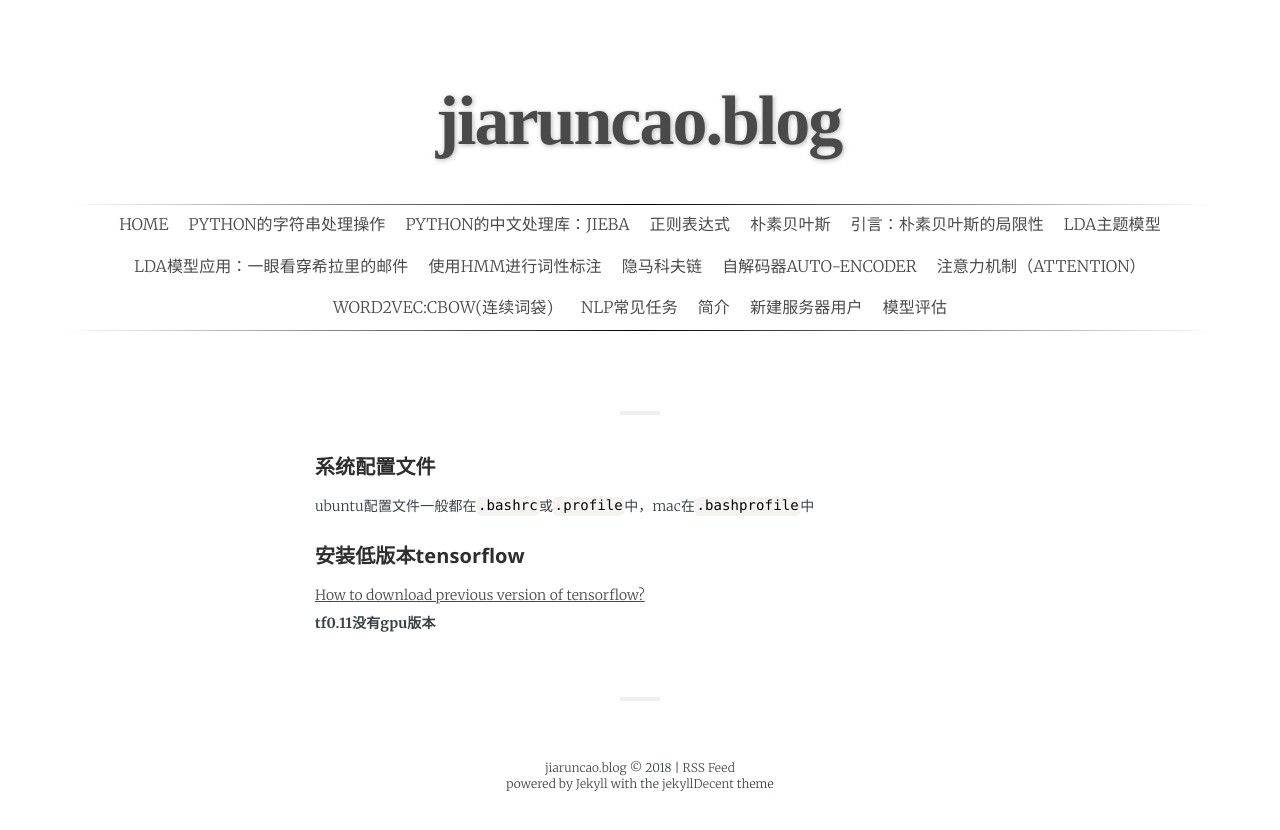
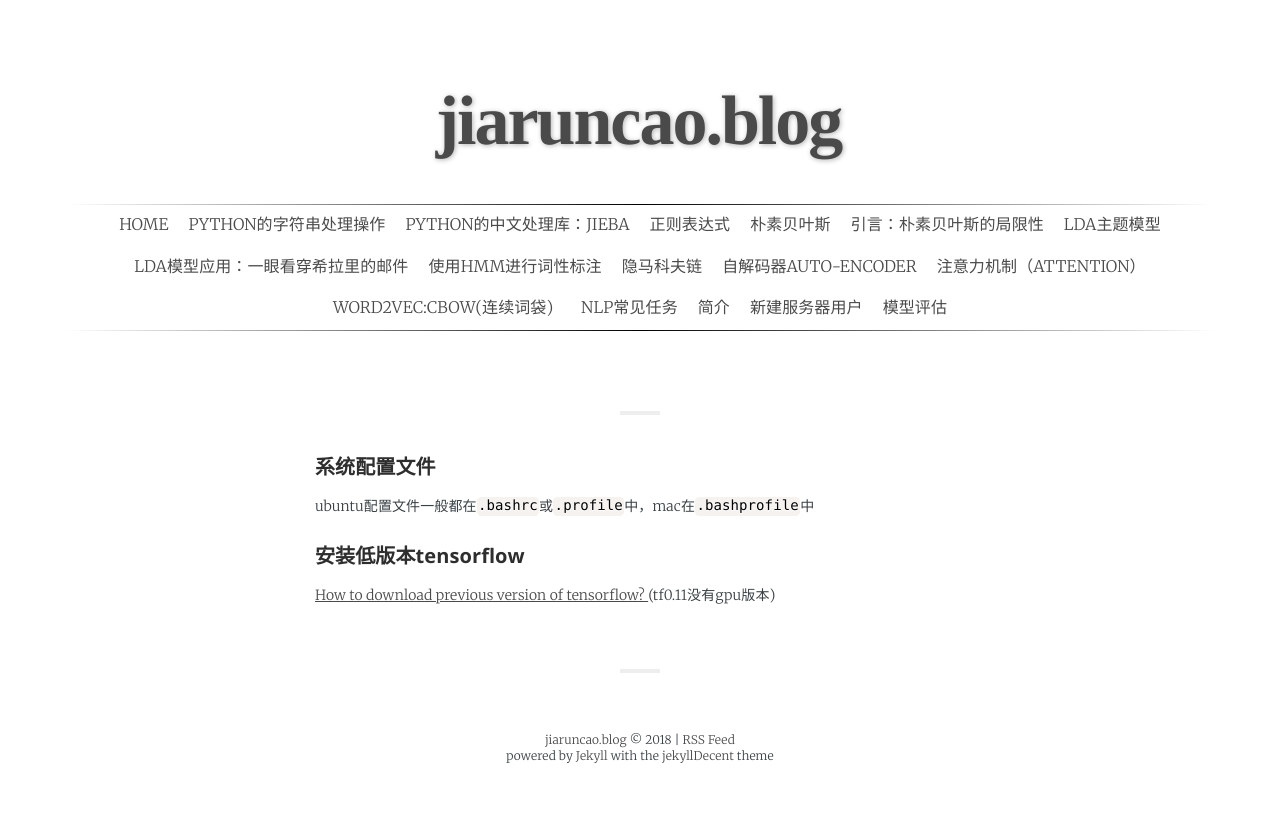
Before and after one commit to jiaruncao/jiaruncao.blog, a Jekyll site: the page built from linux问题总结.md, in a window 1280 px wide. Shown: the top 830 px of the page. Built offline with Jekyll 4.4.1, drawn with Linux system fonts in a browser that asks for light colours; some web fonts are replaced; our own code applies the rules of GitHub Pages for plain Markdown files.

```diff
--- a/linux问题总结.md
+++ b/linux问题总结.md
@@ -2,5 +2,4 @@
 ubuntu配置文件一般都在`.bashrc`或`.profile`中，mac在`.bashprofile`中
 #### 安装低版本tensorflow
 [How to download previous version of tensorflow?
-](https://stackoverflow.com/questions/40416056/how-to-download-previous-version-of-tensorflow)
-**tf0.11没有gpu版本**
+](https://stackoverflow.com/questions/40416056/how-to-download-previous-version-of-tensorflow)(tf0.11没有gpu版本)
```
